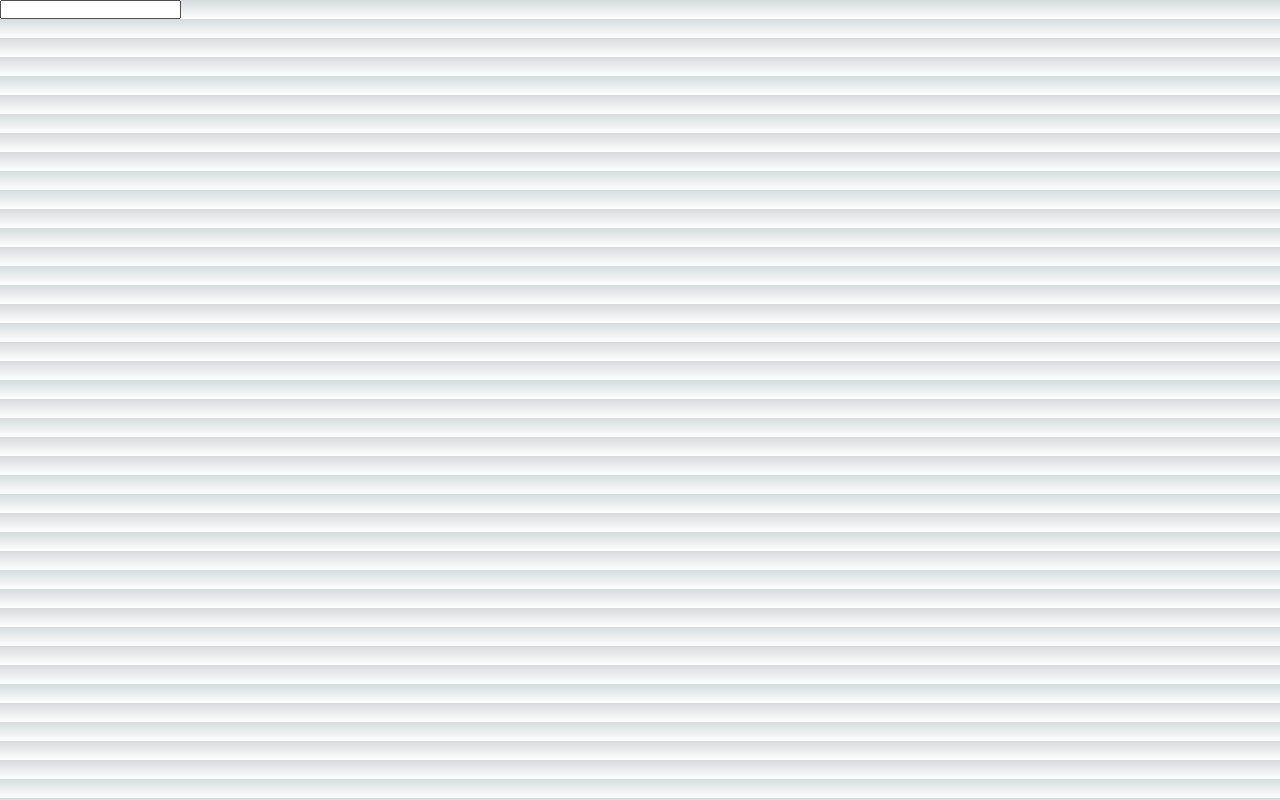
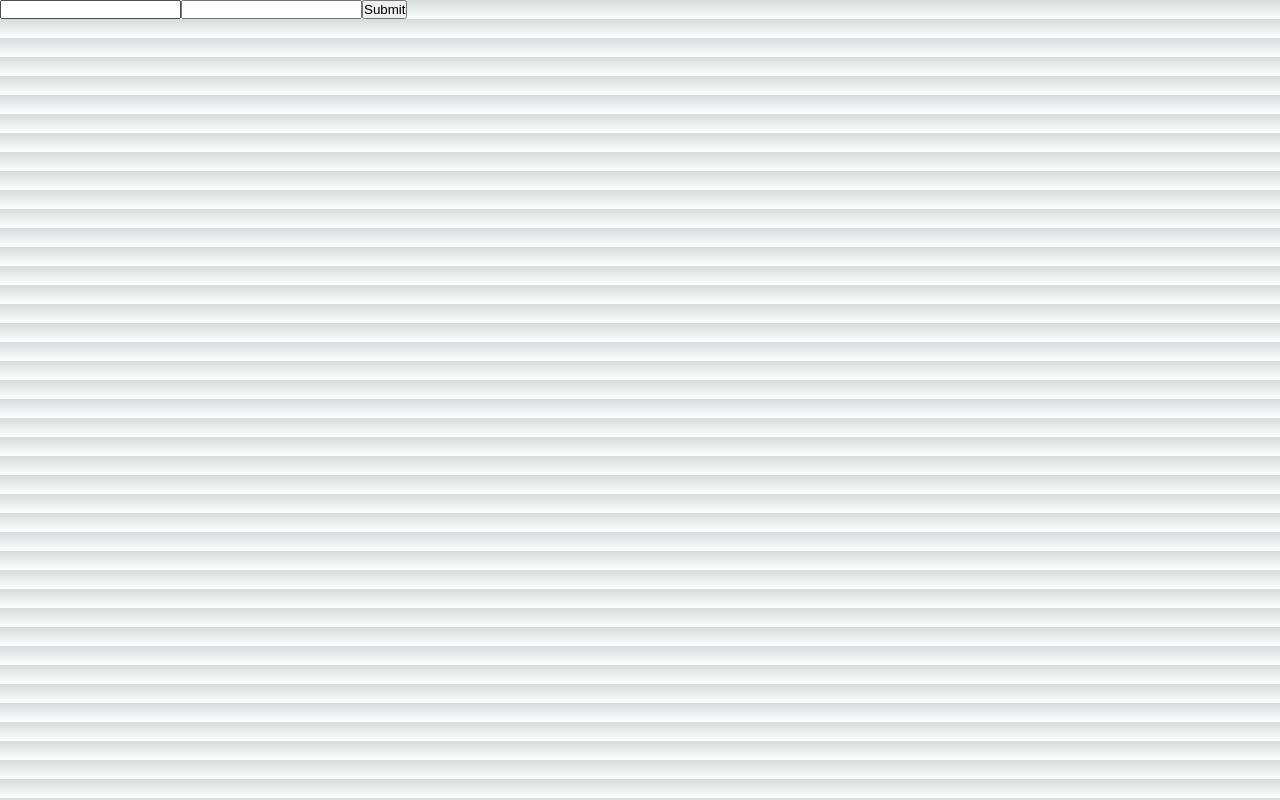
Before and after one commit to vinicius-el-khalili/next-jwt-authentication, a Next.js app: page / in a window 1280 px wide. Built offline with nearby package versions, Linux system fonts and the light colour scheme.

Commit message:
another example

```diff
--- a/src/pages/index.js
+++ b/src/pages/index.js
@@ -3,10 +3,12 @@ const Home = () => {
   const { register, handleSubmit } = useForm()
   return (
     <form onSubmit = { handleSubmit((data)=>{console.log(data)}) } >
-      <input name="name" {...register("fieldName")} />
+      <input {...register("fieldName1")} />
+      <input {...register("fieldName2")} />
+      <button type="submit">Submit</button>
     </form>
   );
-  // Output: Object { fieldName: "hello world" } //
 }
+export default Home;
 
-export default Home;
+// Output: Object { fieldName: "awesomes", fieldName1: "awesomes", fieldName2: 2 } //
```
